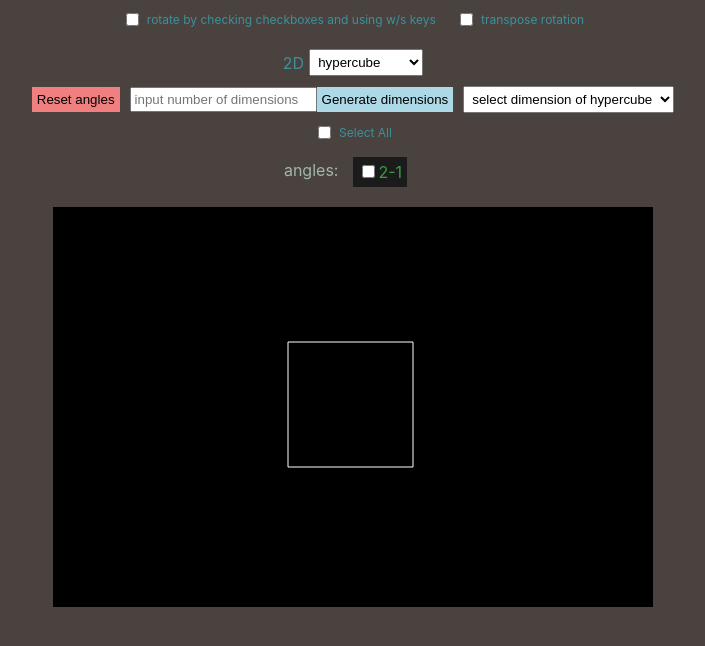
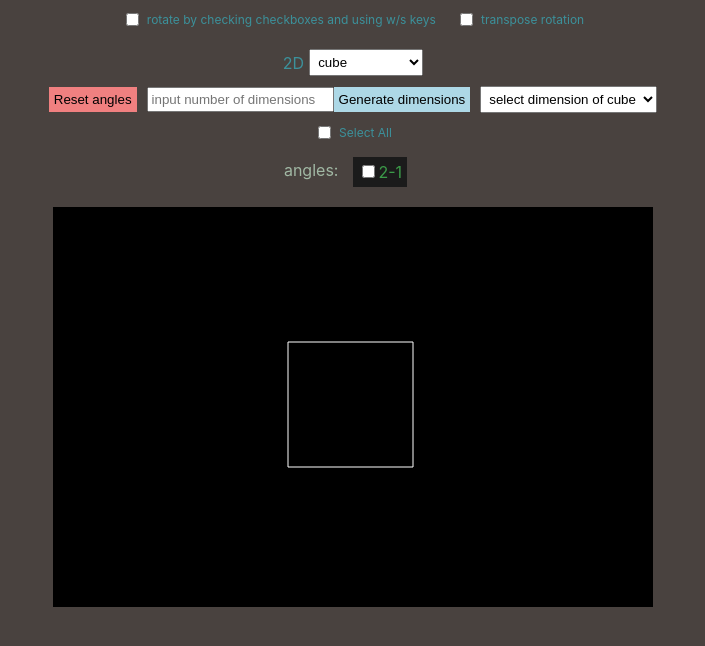
Before and after one commit to IsaacKlark/polydimensional_cube, a React (Create React App) app: page / in a window 1280 px wide. Shown: the top 646 px of the page, without its empty margins (287-992 px from the left). Built offline with nearby package versions, Linux system fonts and the light colour scheme.

Commit message:
name changed

```diff
--- a/src/App.js
+++ b/src/App.js
@@ -14,7 +14,7 @@ function App() {
   const [dimensionOfFigure, setDimensionOfFigure] = useState(2);
   const [anglesArray, setAnglesArray] = useState([0]);
   const [activeRotations, setActiveRotations] = useState([]);
-  const [figure, setFigure] = useState("hypercube");
+  const [figure, setFigure] = useState("cube");
   const [transposeRotation, setTransposeRotation] = useState(false);
 
   let number = numberOfDimensions;
@@ -60,7 +60,6 @@ function App() {
 
   const dimensionOfCube = (e) => {
     if (!isNaN(e.target.value)) {
-      console.log(figure)
       vertices(numberOfDimensions, +e.target.value, figure);
       setDimensionOfFigure(+e.target.value);
     }
@@ -113,7 +112,7 @@ function App() {
           >
             <option>symplex</option>
             <option>octahedron</option>
-            <option>hypercube</option>
+            <option>cube</option>
             <option>24-cell-analog</option>
           </select>
         </label>
--- a/src/Svg.js
+++ b/src/Svg.js
@@ -46,7 +46,7 @@ const Svg = ({ dimension, anglesArray, figure, dimensionOfFigure, transposeRotat
     );
   }
 
-  if (figure === "hypercube") {
+  if (figure === "cube") {
     return <Cube dimension={dimension} />;
   }
 
--- a/src/figures/Cube.js
+++ b/src/figures/Cube.js
@@ -11,7 +11,7 @@ const Cube = ({ dimension }) => {
   }
 
   let cubesRepeats = 4;
-  let hypercube = [0, 1, 2, 3];
+  let cube = [0, 1, 2, 3];
 
   return (
     <svg
@@ -44,24 +44,24 @@ const Cube = ({ dimension }) => {
         }
 
         if (index >= 2 ** dimension) {
-          for (let i = 0; i < hypercube.length; i++) {
+          for (let i = 0; i < cube.length; i++) {
             if (index % cubesRepeats === i) {
-              vertex1 = hypercube[i];
-              vertex2 = hypercube[i] + cubesRepeats;
+              vertex1 = cube[i];
+              vertex2 = cube[i] + cubesRepeats;
 
               if (index % cubesRepeats === cubesRepeats - 1) {
                 const doubleRepeats = cubesRepeats * 2;
-                hypercube = hypercube.map((dot) => dot + doubleRepeats);
+                cube = cube.map((dot) => dot + doubleRepeats);
               }
             }
           }
 
-          if (hypercube[0] > 2 ** dimension - 1) {
+          if (cube[0] > 2 ** dimension - 1) {
             cubesRepeats *= 2;
-            const twoLength = hypercube.length * 2;
+            const twoLength = cube.length * 2;
 
             for (let i = 0; i < twoLength; i++) {
-              hypercube[i] = i;
+              cube[i] = i;
             }
           }
         }
--- a/src/vertices/index.js
+++ b/src/vertices/index.js
@@ -9,7 +9,7 @@ const setVerticesArray = (result) => {
 }
 
 const vertices = (dimensions, DimensionOfFigure, figure) => {
-  if (figure === "hypercube") {
+  if (figure === "cube") {
     cubeVertices(dimensions, DimensionOfFigure, setVerticesArray);
   }
 
--- a/src/vertices/octahedronVertices.js
+++ b/src/vertices/octahedronVertices.js
@@ -47,8 +47,6 @@ const octahedronVertices = (
     verticesArray[index] = vertex;
   });
 
-  console.log(verticesArray)
-
   setVerticesArray(verticesArray);
 };
 
```
